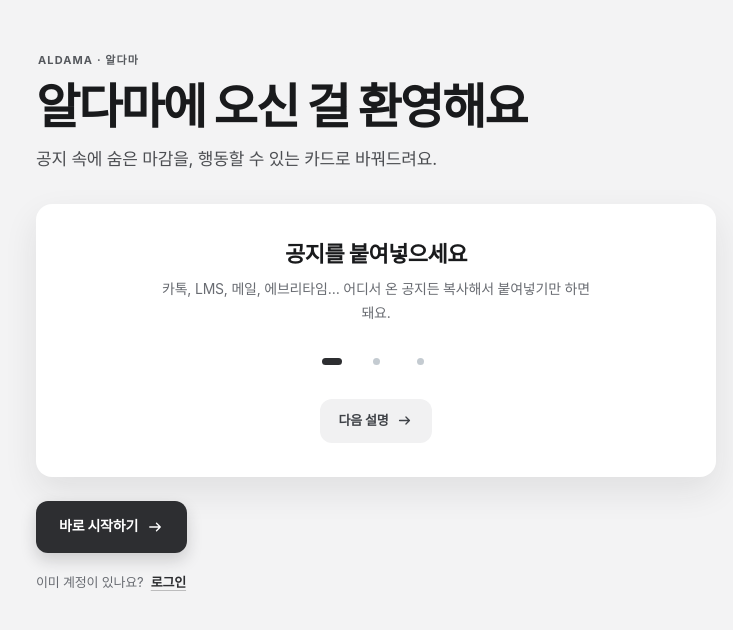
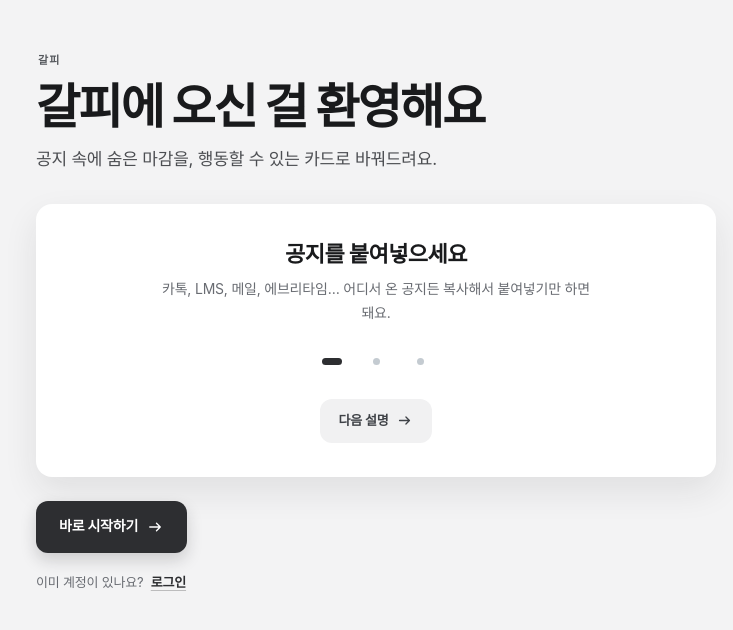
Before and after one commit to taektegi/tgthon-aldama, a Next.js app: page / in a window 1280 px wide. Shown: the top 630 px of the page, without its empty margins (264-997 px from the left). Built offline with nearby package versions, Linux system fonts and the light colour scheme; no server answers.

Commit message:
feat: 앱 이름 알다마 → 갈피

```diff
--- a/public/sw.js
+++ b/public/sw.js
@@ -11,10 +11,10 @@
   try {
     data = event.data ? event.data.json() : {};
   } catch {
-    data = { title: "알다마", body: event.data ? event.data.text() : "" };
+    data = { title: "갈피", body: event.data ? event.data.text() : "" };
   }
 
-  const title = data.title || "알다마";
+  const title = data.title || "갈피";
   const options = {
     body: data.body || "",
     tag: data.tag,
--- a/src/app/connect/learnx/page.tsx
+++ b/src/app/connect/learnx/page.tsx
@@ -37,7 +37,7 @@
         </li>
         <li className="card connect-step">
           <span className="connect-step__number">2</span>
-          <div><h2>토큰 만들기</h2><p><b>+ 새 액세스 토큰</b>을 누르고 목적에 “알다마”를 입력하세요. 만료일은 비워두면 됩니다.</p></div>
+          <div><h2>토큰 만들기</h2><p><b>+ 새 액세스 토큰</b>을 누르고 목적에 “갈피”를 입력하세요. 만료일은 비워두면 됩니다.</p></div>
         </li>
         <li className="card connect-step">
           <span className="connect-step__number">3</span>
--- a/src/app/layout.tsx
+++ b/src/app/layout.tsx
@@ -2,7 +2,7 @@
 import "./globals.css";
 
 export const metadata: Metadata = {
-  title: "알다마",
+  title: "갈피",
   description: "흩어진 대학 공지와 마감을 한눈에 정리하는 일정 카드 서비스",
   manifest: "/manifest.json",
   icons: {
--- a/src/app/login/page.tsx
+++ b/src/app/login/page.tsx
@@ -8,7 +8,7 @@
   return (
     <main className="page-shell page-shell--auth">
       <section className="card auth-card">
-        <Link href="/" className="back-link"><ArrowLeftIcon />알다마</Link>
+        <Link href="/" className="back-link"><ArrowLeftIcon />갈피</Link>
         <h1>로그인</h1>
         <p className="auth-card__intro">접속 정보를 입력해주세요.</p>
         {params.error && <StatusAlert tone="danger">{params.error}</StatusAlert>}
--- a/src/app/page.tsx
+++ b/src/app/page.tsx
@@ -12,9 +12,9 @@
   return (
     <main className="page-shell landing-shell">
       <section className="landing-hero">
-        <p className="eyebrow">ALDAMA · 알다마</p>
+        <p className="eyebrow">갈피</p>
         <h1>
-          알다마에 오신 걸 환영해요
+          갈피에 오신 걸 환영해요
         </h1>
         <p className="landing-hero__description">
           공지 속에 숨은 마감을, 행동할 수 있는 카드로 바꿔드려요.
--- a/src/app/settings/page.tsx
+++ b/src/app/settings/page.tsx
@@ -32,7 +32,7 @@
     <>
       <main className="page-shell page-shell--narrow settings-page">
         <header className="page-header">
-          <div><p className="page-header__eyebrow">ALDAMA</p><h1>설정</h1></div>
+          <div><p className="page-header__eyebrow">갈피</p><h1>설정</h1></div>
         </header>
 
         {learnxError === "disconnect" && <StatusAlert tone="danger">연결을 해제하지 못했어요. 잠시 후 다시 시도해주세요.</StatusAlert>}
--- a/src/app/signup/page.tsx
+++ b/src/app/signup/page.tsx
@@ -12,7 +12,7 @@
   return (
     <main className="page-shell page-shell--auth">
       <section className="card auth-card">
-        <Link href="/" className="back-link"><ArrowLeftIcon />알다마</Link>
+        <Link href="/" className="back-link"><ArrowLeftIcon />갈피</Link>
         <h1>회원가입</h1>
         <p className="auth-card__intro">이메일 인증 한 번이면 바로 시작할 수 있어요.</p>
         <SignupWizard />
--- a/src/app/welcome/page.tsx
+++ b/src/app/welcome/page.tsx
@@ -12,8 +12,8 @@
   return (
     <main className="page-shell landing-shell">
       <section className="landing-hero">
-        <p className="eyebrow">ALDAMA · 알다마</p>
-        <h1>알다마 시작하기</h1>
+        <p className="eyebrow">갈피</p>
+        <h1>갈피 시작하기</h1>
 
         <div className="landing-carousel">
           <OnboardingCarousel />
--- a/src/lib/reminders.ts
+++ b/src/lib/reminders.ts
@@ -32,6 +32,6 @@
     case 2: return "⏰ 마감 6시간 전!";
     case 3: return "⏰ 마감 3시간 전!";
     case 4: return "🚨 마감 1시간 전!";
-    default: return "알다마 알림";
+    default: return "갈피 알림";
   }
 }
```
Also changed, not shown: public/manifest.json, 1 other file (tests, documents, lock files or other folders).
